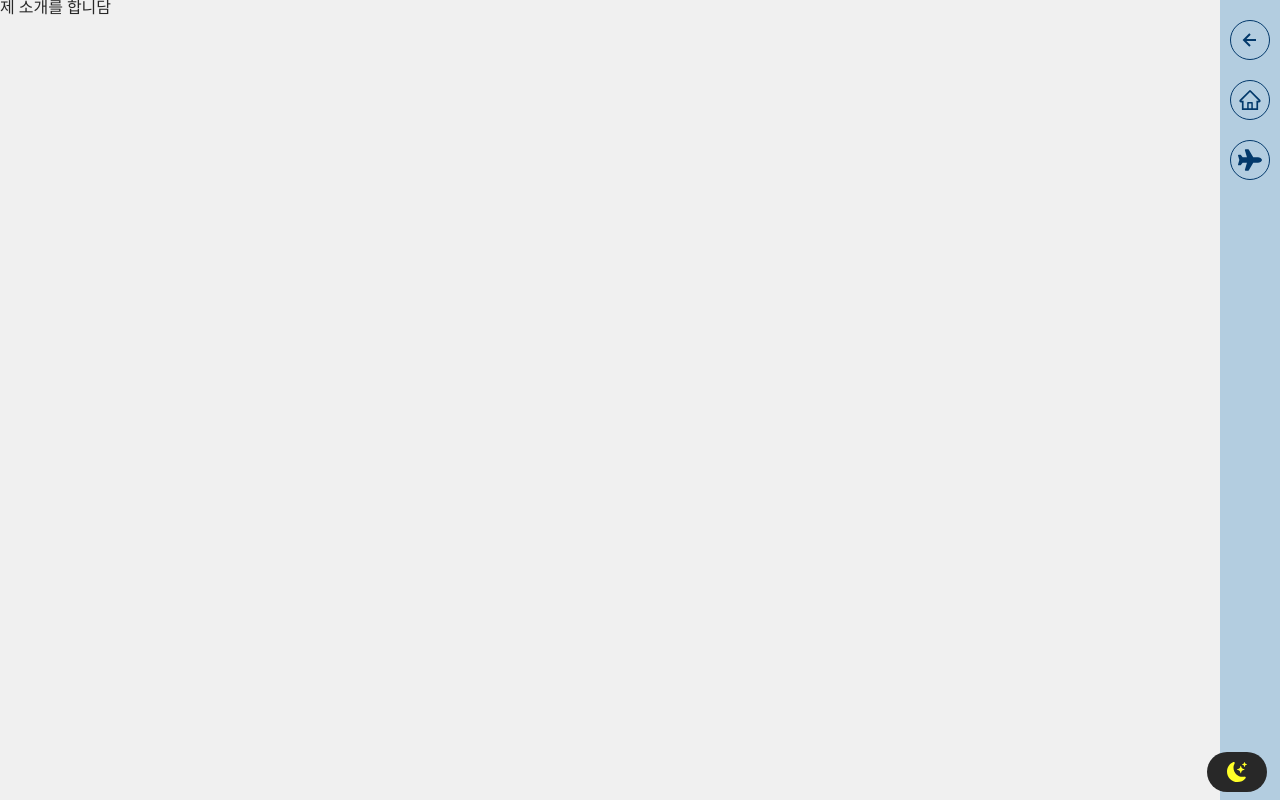
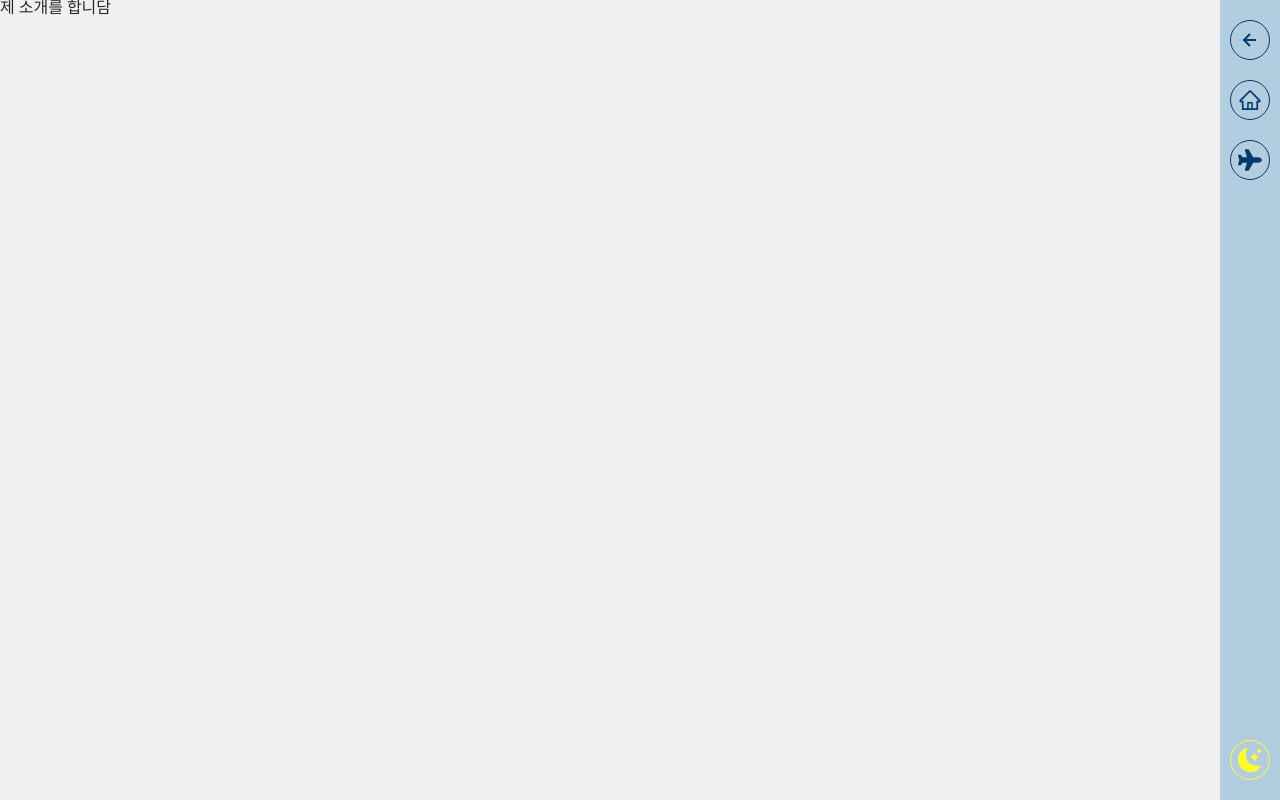
Before and after one commit to nlom0218/myBlog, a React (Create React App) app: page / in a window 1280 px wide. Built offline with nearby package versions, Linux system fonts and the light colour scheme; what styled-media-query would draw is missing.

Commit message:
LeftContents, RightContents ThemeBtn

```diff
--- a/src/App.js
+++ b/src/App.js
@@ -14,7 +14,6 @@ function App() {
   const rightContents = useReactiveVar(rightContentsVar)
   const leftPage = useReactiveVar(leftPageVar)
   const rightPage = useReactiveVar(rightPageVar)
-  console.log(leftPage, rightPage);
 
   useEffect(() => {
     setInitLoad()
--- a/src/Components/Shared/BarIcon.js
+++ b/src/Components/Shared/BarIcon.js
@@ -20,6 +20,5 @@ export const BarIcon = styled.div`
   :hover {
     background-color: ${props => props.theme.menuFontColor};
     color: ${props => props.theme.menuBgColor};
-    transition: background-color 0.6s ease, color 0.6 ease;
   }
 `
--- a/src/Components/Shared/BasicContainer.js
+++ b/src/Components/Shared/BasicContainer.js
@@ -12,7 +12,6 @@ const Container = styled.div`
 const BasicContainer = ({ children }) => {
   return (<Container>
     {children}
-    <ThemeBtn />
   </Container>);
 }
 
--- a/src/Components/Shared/LeftContainer.js
+++ b/src/Components/Shared/LeftContainer.js
@@ -3,6 +3,7 @@ import styled from 'styled-components';
 import { FadeOutLeftContainer, FadeInLeftContainer } from '../../animation/containerFadeAni';
 import { initLoadVar, rightContentsVar } from '../../apollo';
 import LeftIcons from './LeftIcons';
+import ThemeBtn from './ThemeBtn';
 
 const SLeftContainer = styled.div`
   position: absolute;
@@ -51,7 +52,11 @@ const DivideBar = styled.div`
   color: ${props => props.theme.menuFontColor};
   transition: background-color 1s ease, color 1s ease;
   display: grid;
+  grid-template-rows: 1fr auto;
+  row-gap: 20px;
+  row-gap: 1.25rem;
   align-items: flex-start;
+  justify-items: center;
 `
 
 const LeftContainer = ({ children }) => {
@@ -64,6 +69,7 @@ const LeftContainer = ({ children }) => {
     </ContentsContainer>
     <DivideBar rightContents={rightContents}>
       <LeftIcons />
+      <ThemeBtn />
     </DivideBar>
   </SLeftContainer>);
 }
--- a/src/Components/Shared/RightContainer.js
+++ b/src/Components/Shared/RightContainer.js
@@ -3,6 +3,7 @@ import styled from 'styled-components';
 import { FadeInRightContainer, FadeOutRightContainer } from '../../animation/containerFadeAni';
 import { initLoadVar, isSeeRightContentsVar, rightContentsVar } from '../../apollo';
 import RightIcons from './RightIcons';
+import ThemeBtn from './ThemeBtn';
 
 const SRightContainer = styled.div`
   position: absolute;
@@ -55,6 +56,8 @@ const DivideBar = styled.div`
   color: ${props => props.theme.menuFontColor};
   transition: background-color 1s ease, color 1s ease;
   display: grid;
+  grid-template-rows: 1fr auto;
+  justify-items: center;
   align-items: flex-start;
 `
 
@@ -66,6 +69,7 @@ const RightContainer = ({ children }) => {
   return <SRightContainer rightContents={rightContents} isSeeRightContents={isSeeRightContents} initLoad={initLoad}>
     <DivideBar rightContents={rightContents}>
       <RightIcons />
+      <ThemeBtn />
     </DivideBar>
     <ContentsContainer>
       {children}
--- a/src/Components/Shared/ThemeBtn.js
+++ b/src/Components/Shared/ThemeBtn.js
@@ -7,22 +7,25 @@ import { color } from "../../styles"
 import { opacityThemeBtn } from '../../animation/themeBtnAni';
 
 const SThemeBtn = styled.div`
+  margin: 20px 0px;
+  margin: 1.25rem 0rem;
   cursor: pointer;
-  position: fixed;
-  bottom: 1%;
-  right: 1%;
-  font-size: 1.25em;
-  font-size: 1.25rem;
-  padding: 10px 20px;
-  padding: 0.625rem 1.25rem;
-  border-radius: 20px;
-  border-radius: 1.25rem;
+  font-size: 1.5em;
+  font-size: 1.5rem;
+  width: 40px;
+  width: 2.5rem;
+  height: 40px;
+  height: 2.5rem;
+  border-radius: 50%;
   color: ${props => props.darkMode ? color.red : color.yellow};
-  background-color: ${props => props.theme.fontColor};
-  transition: color 1s ease, background-color 1s ease;
+  border: 1px solid ${props => props.darkMode ? color.red : color.yellow};
+  transition: color 1s ease, background-color 1s ease, border 1s ease;
   svg {
     display: flex;
   }
+  display: grid;
+  align-items: center;
+  justify-items: center;
 `
 
 const ThemeBtn = () => {
```
Also changed, not shown: src/Components/Shared/LeftIcons.js (+8 -3 lines).
